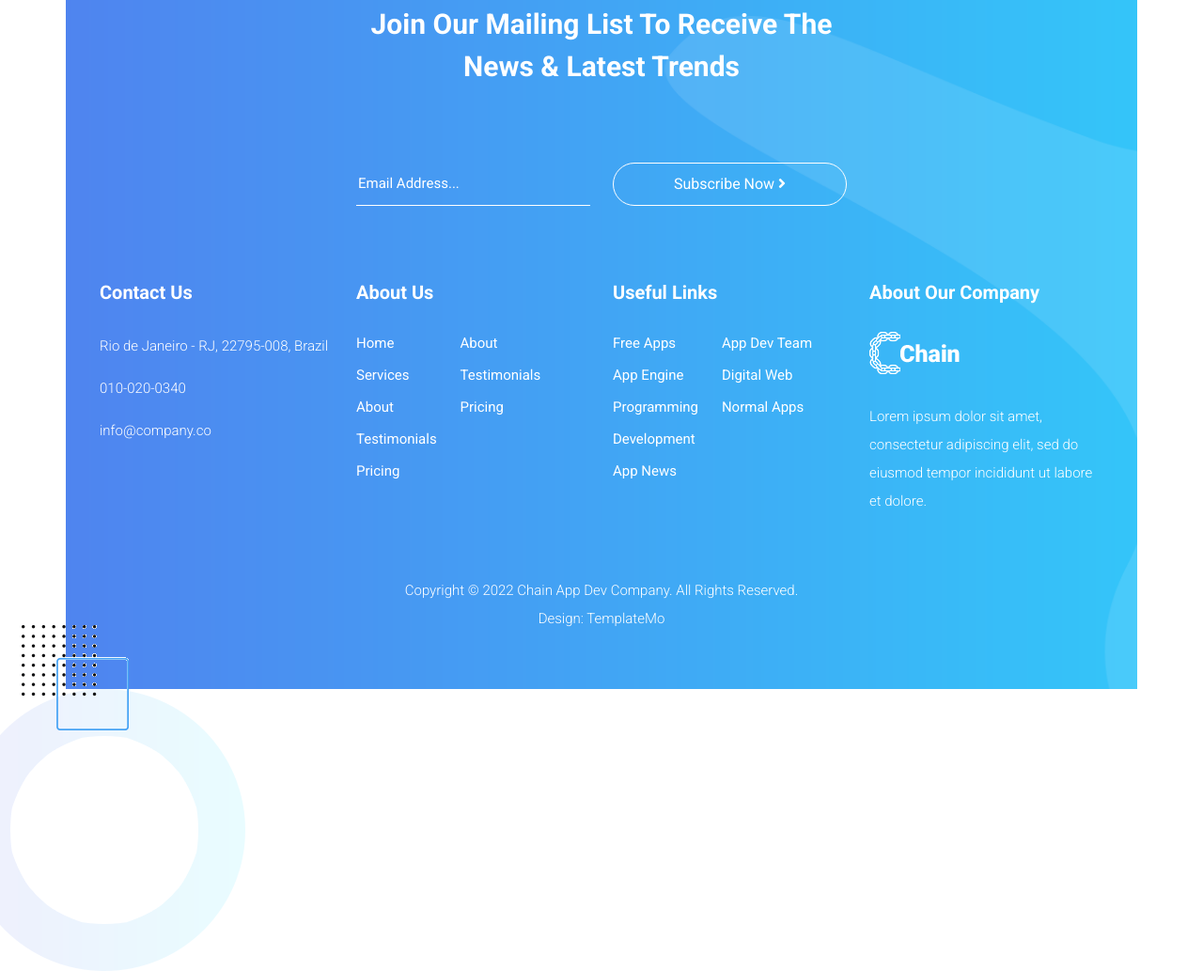
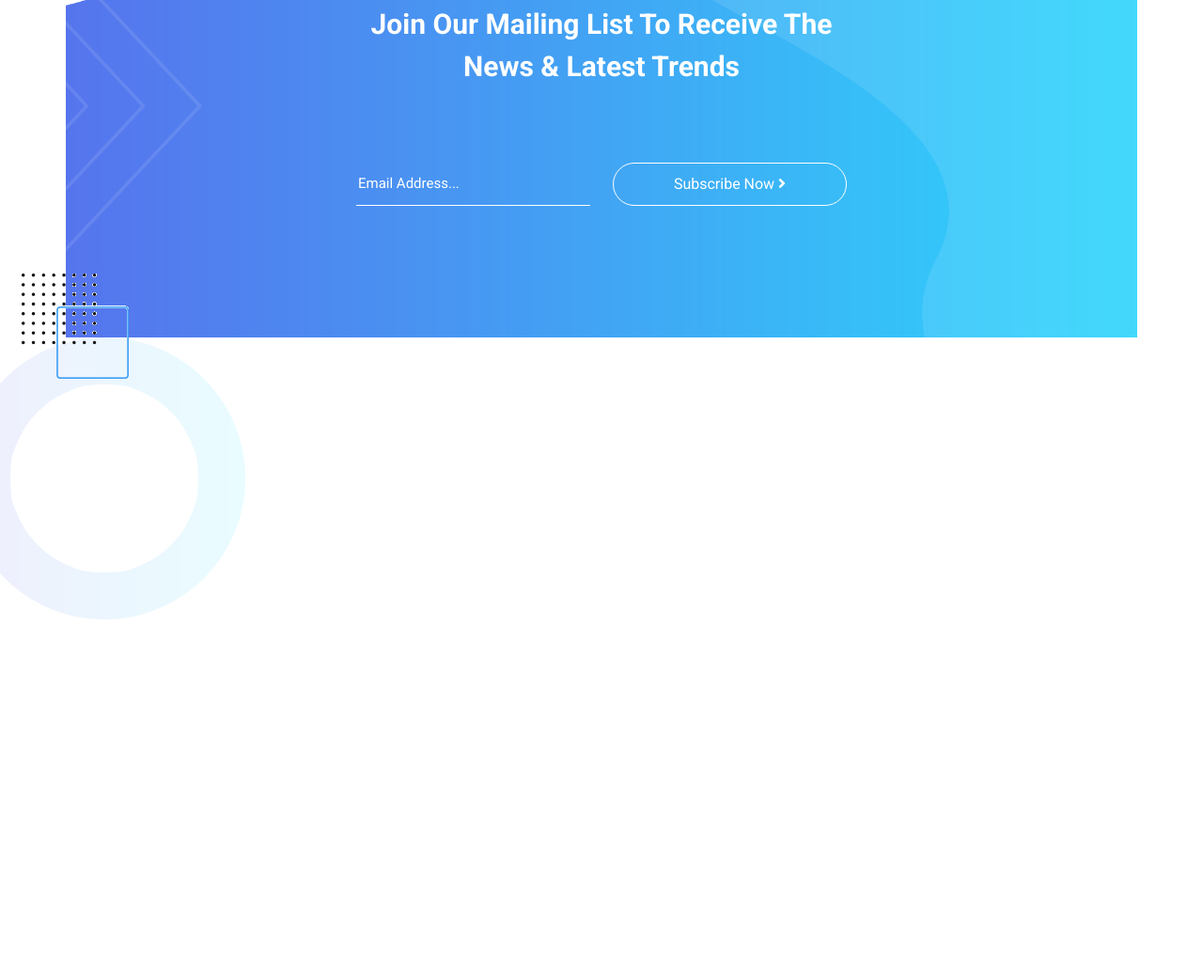
Before and after one commit to saqibdb/saqibdb.github.io, a plain HTML site: page effedge/index.html in a window 1280 px wide. Shown: the part 2758-3791 px from the top of the page at 94% size. After the commit the page ends 3417 px from the top, so only its background shows below. Drawn offline with Linux system fonts and the light colour scheme.

Commit message:
With more website changes

```diff
--- a/effedge/index.html
+++ b/effedge/index.html
@@ -204,66 +204,7 @@
           </form>
         </div>
       </div>
-      <div class="row">
-        <div class="col-lg-3">
-          <div class="footer-widget">
-            <h4>Contact Us</h4>
-            <p>Rio de Janeiro - RJ, 22795-008, Brazil</p>
-            <p><a href="#">010-020-0340</a></p>
-            <p><a href="#">info@company.co</a></p>
-          </div>
-        </div>
-        <div class="col-lg-3">
-          <div class="footer-widget">
-            <h4>About Us</h4>
-            <ul>
-              <li><a href="#">Home</a></li>
-              <li><a href="#">Services</a></li>
-              <li><a href="#">About</a></li>
-              <li><a href="#">Testimonials</a></li>
-              <li><a href="#">Pricing</a></li>
-            </ul>
-            <ul>
-              <li><a href="#">About</a></li>
-              <li><a href="#">Testimonials</a></li>
-              <li><a href="#">Pricing</a></li>
-            </ul>
-          </div>
-        </div>
-        <div class="col-lg-3">
-          <div class="footer-widget">
-            <h4>Useful Links</h4>
-            <ul>
-              <li><a href="#">Free Apps</a></li>
-              <li><a href="#">App Engine</a></li>
-              <li><a href="#">Programming</a></li>
-              <li><a href="#">Development</a></li>
-              <li><a href="#">App News</a></li>
-            </ul>
-            <ul>
-              <li><a href="#">App Dev Team</a></li>
-              <li><a href="#">Digital Web</a></li>
-              <li><a href="#">Normal Apps</a></li>
-            </ul>
-          </div>
-        </div>
-        <div class="col-lg-3">
-          <div class="footer-widget">
-            <h4>About Our Company</h4>
-            <div class="logo">
-              <img src="assets/images/white-logo.png" alt="">
-            </div>
-            <p>Lorem ipsum dolor sit amet, consectetur adipiscing elit, sed do eiusmod tempor incididunt ut labore et dolore.</p>
-          </div>
-        </div>
-        <div class="col-lg-12">
-          <div class="copyright-text">
-            <p>Copyright © 2022 Chain App Dev Company. All Rights Reserved.
-          <br>Design: <a href="https://templatemo.com/" target="_blank" title="css templates">TemplateMo</a></p>
-          </div>
-        </div>
-      </div>
-    </div>
+
   </footer>
 
 
```
